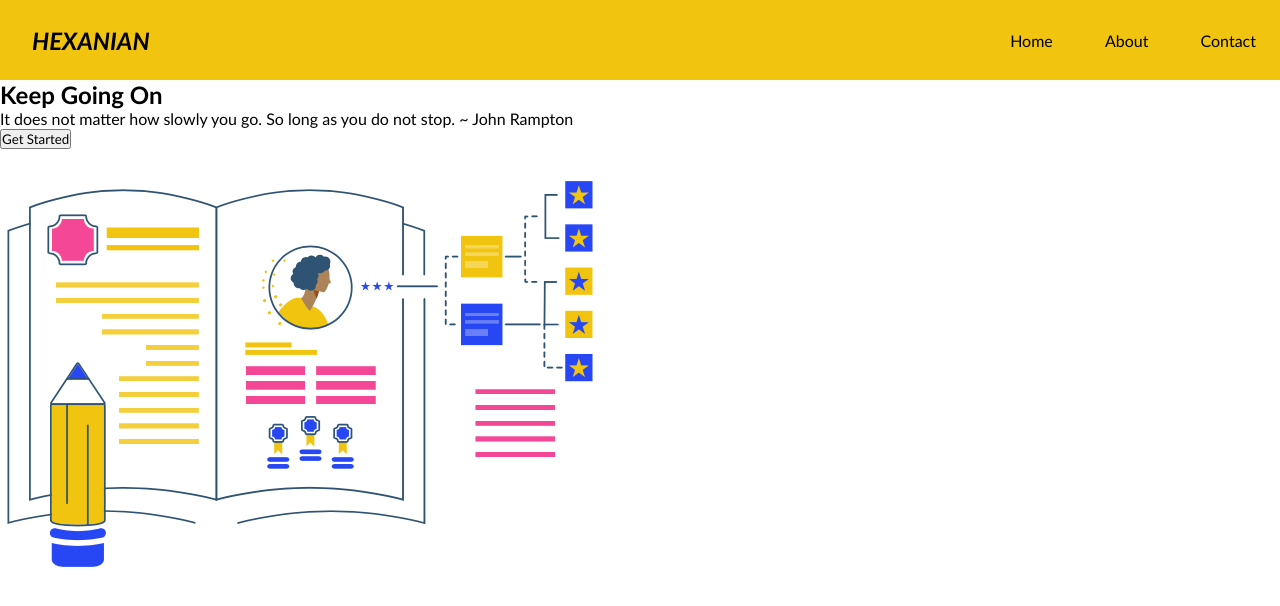
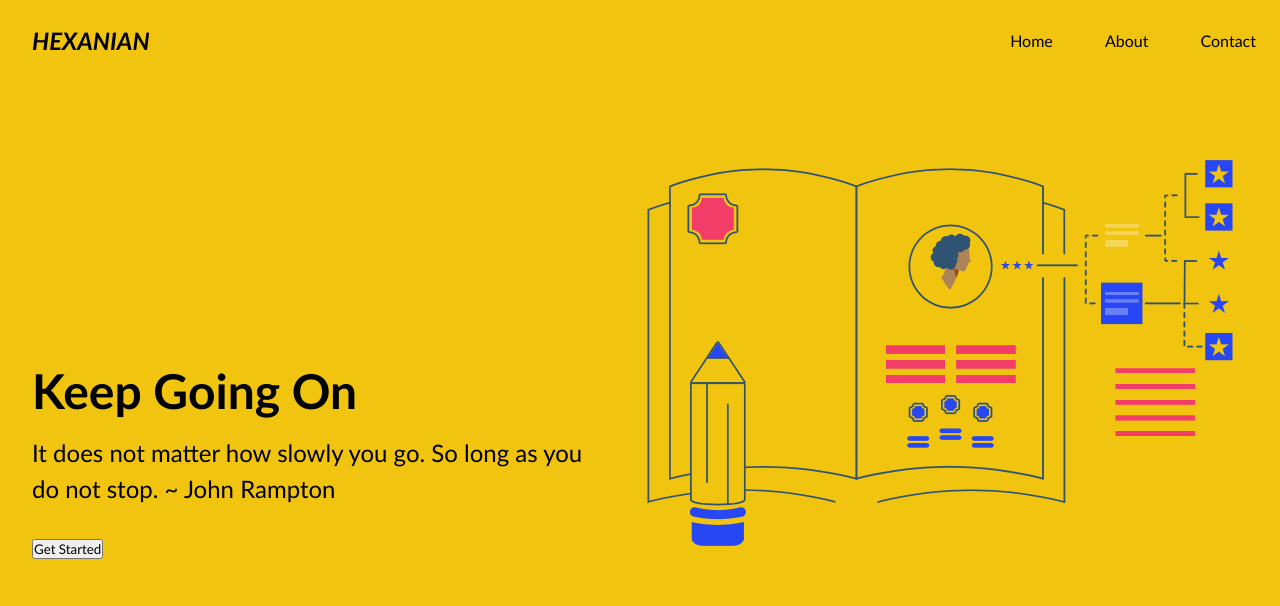
Before and after one commit to hidayatabisena/hero-section-two, a plain HTML site: page index.html in a window 1280 px wide. Drawn offline with Linux system fonts and the light colour scheme.

Commit message:
Styling Hero section

```diff
--- a/style.css
+++ b/style.css
@@ -25,7 +25,6 @@ nav {
     justify-content: space-between;
     align-items: center;
     padding: 0rem calc((100vw - 1300px) / 2);
-
 }
 
 .logo {
@@ -41,3 +40,34 @@ nav a {
     color: #000;
     padding: 0 1.5rem;
 }
+
+.hero {
+    background: var(--primary-color);
+}
+
+.hero-container {
+    display: grid;
+    grid-template-columns: 1fr 1fr;
+    height: 95vh;
+    padding: 3rem calc((100vw - 1300px) / 2);
+}
+
+.column-left {
+    display: flex;
+    flex-direction: column;
+    justify-content: center;
+    align-items: flex-start;
+    color: #000;
+    padding: 0rem 2rem;
+}
+
+.column-left h1 {
+    margin-bottom: 1rem;
+    font-size: 3rem;
+}
+
+.column-left p {
+    margin-bottom: 2rem;
+    font-size: 1.5rem;
+    line-height: 1.5;
+}
```
